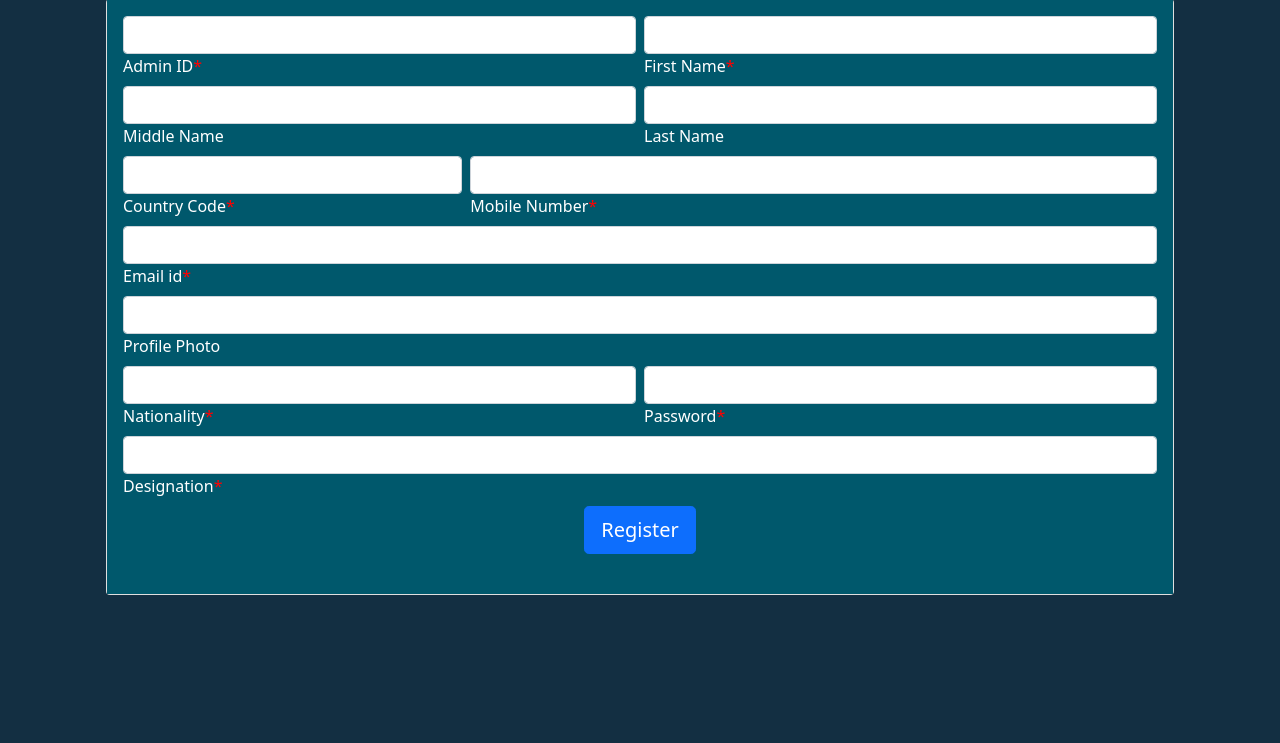
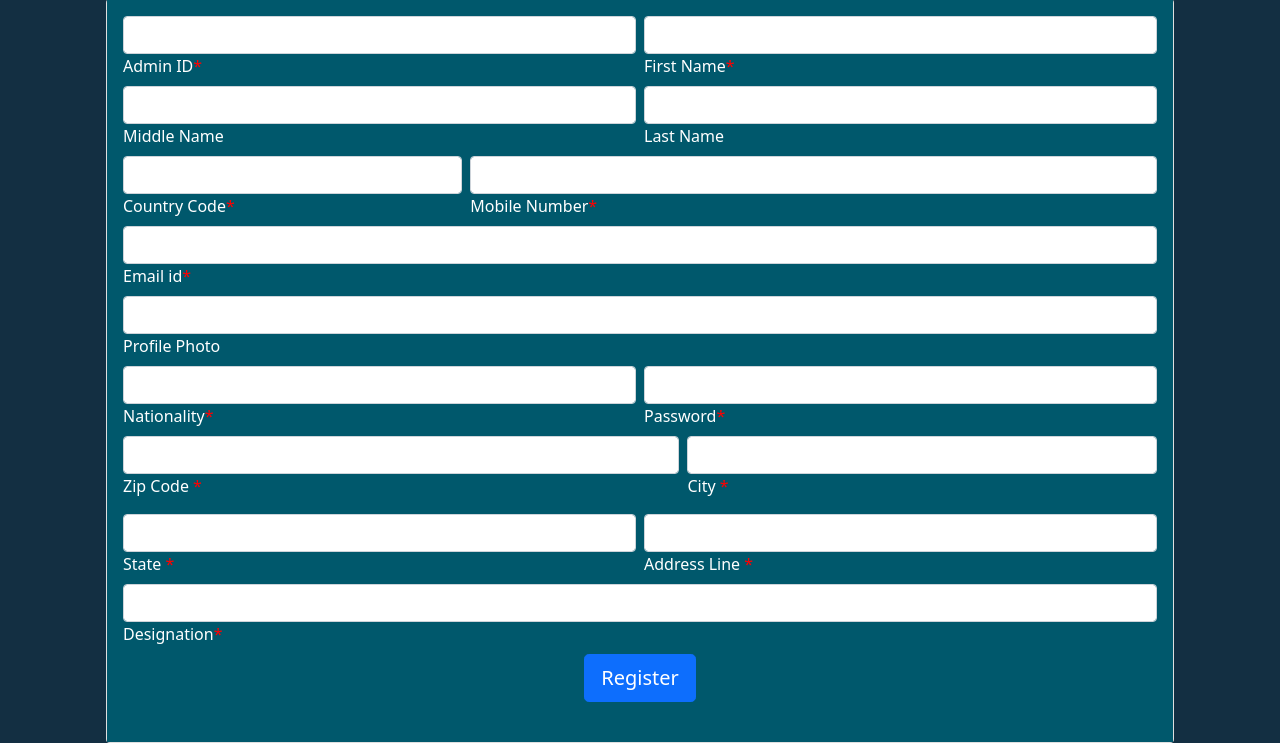
Before and after one commit to Prakriti123222/dbms_assignment_3, a Flask app: template templates/login/admin.html in a window 1280 px wide. Shown: the part 121-864 px from the top of the page. Before the commit the page ends 716 px from the top, so only its background shows below. Run offline with Flask 2, Linux system fonts and the light colour scheme; the template is opened without the code that fills it, so the values that code supplies are empty; parts of the project's set-up code (start-up, migrations or seed data) failed here and were passed over; some libraries are stand-ins or nearby versions.

Commit message:
added address

```diff
--- a/templates/login/admin.html
+++ b/templates/login/admin.html
@@ -79,6 +79,28 @@
             </div>
         </div>
 
+        <div class="row g-2">
+            <div class="form-outline flex-fill mb-0 col-lg-5">
+                <input type="text" id="form3Example3c" class="form-control" name="zip_code" required />
+                <label class="form-label" for="form3Example3c">Zip Code <span style="color:red">*</span></label>
+            </div>
+
+            <div class="form-outline flex-fill mb-0 col-lg-4">
+                <input type="text" step="any" id="form3Example3c" class="form-control" name="city" required />
+                <label class="form-label" for="form3Example3c">City <span style="color:red">*</span></label>
+            </div>
+
+            <div class="form-outline flex-fill mb-0 col-lg-4">
+                <input type="text" step="any" id="form3Example3c" class="form-control" name="state" required />
+                <label class="form-label" for="form3Example3c">State <span style="color:red">*</span></label>
+            </div>
+
+            <div class="form-outline flex-fill mb-0 col-lg-4">
+                <input type="text" step="any" id="form3Example3c" class="form-control" name="address_line" required />
+                <label class="form-label" for="form3Example3c">Address Line <span style="color:red">*</span></label>
+            </div>
+          </div>
+
         <div class="form-outline flex-fill mb-0 col-lg-12">
             <input type="text" id="form3Example3c" class="form-control" name="designation" required />
             <label class="form-label" for="form3Example3c">Designation<span style="color:red">*</span></label>
```
